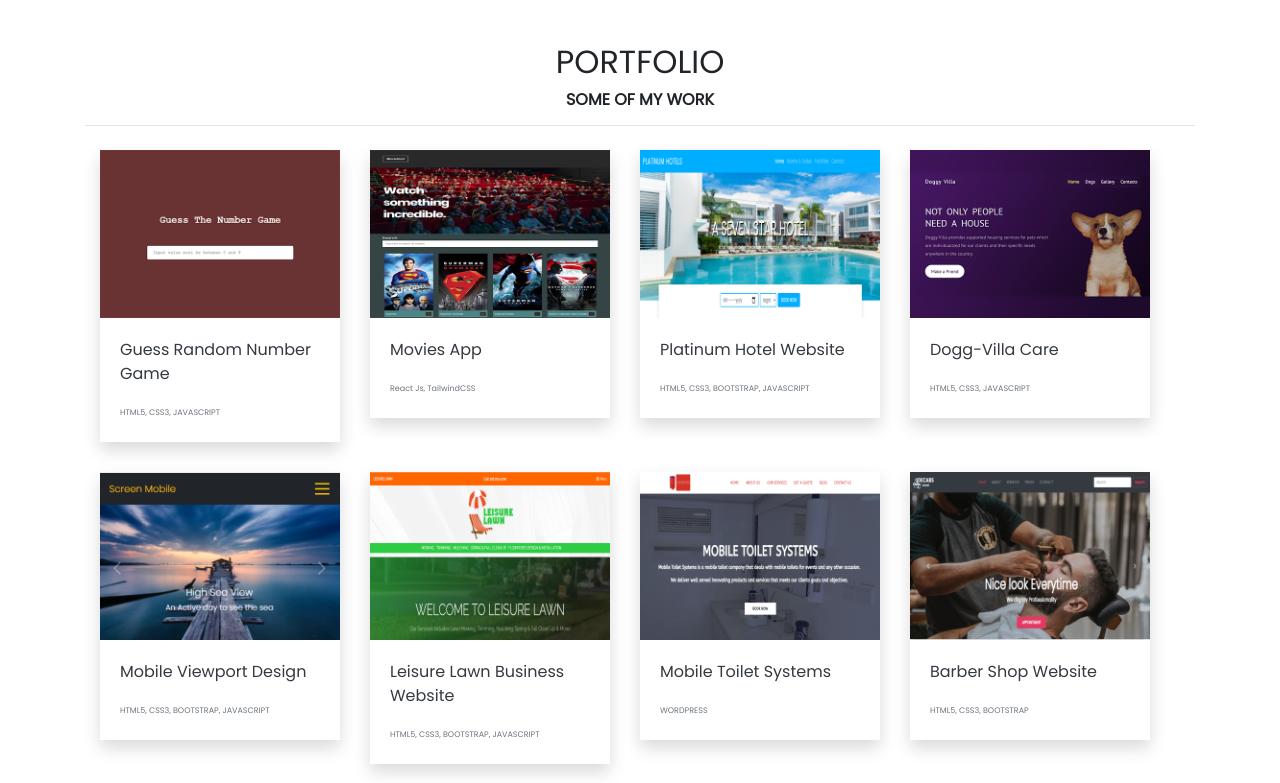
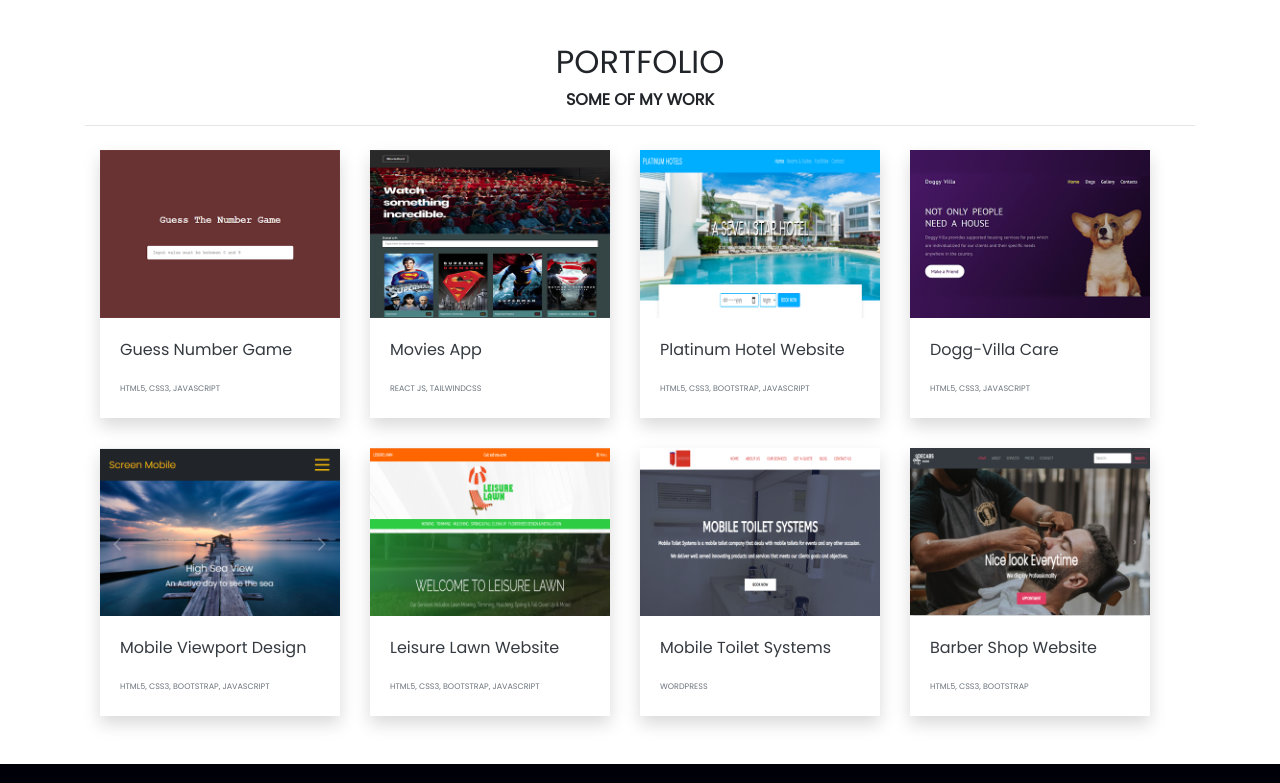
Before and after one commit to paulynson/portfolio, a React (Create React App) app: page / in a window 1280 px wide. Shown: the part 2000-2783 px from the top of the page. Built offline with nearby package versions, Linux system fonts and the light colour scheme.

Commit message:
Fixed portfolio arrangement

```diff
--- a/src/pages/About.js
+++ b/src/pages/About.js
@@ -56,7 +56,7 @@ function About() {
   return (
     <div>
       <section>
-        <div className="bg-light my-5 py-5 px-5">
+        <div className="bg-light my-5 py-5 px-5 gap">
           <div className="row d-flex">
             <div className="container col-lg-4 text-lg-left order-sm-2 order-md-2 order-lg-1">
               <h2
--- a/src/pages/Home.js
+++ b/src/pages/Home.js
@@ -10,7 +10,7 @@ function Home() {
       id: 1,
       link: 'https://randomnumbersgame.netlify.app/',
       pix: require('./images/wk7.png').default,
-      work: 'Guess Random Number Game',
+      work: 'Guess Number Game',
       tools: 'HTML5, CSS3, JAVASCRIPT',
       info: 'Guess the Random Number Game',
     },
@@ -19,7 +19,7 @@ function Home() {
       link: 'https://moviehunts.vercel.app/',
       pix: require('./images/wk8.png').default,
       work: 'Movies App',
-      tools: 'React Js, TailwindCSS',
+      tools: 'REACT JS, TAILWINDCSS',
       info: 'Movies App',
     },
 
@@ -54,7 +54,7 @@ function Home() {
       id: 6,
       link: 'https://leisure-lawn.com',
       pix: require('./images/wk6.PNG').default,
-      work: 'Leisure Lawn Business Website',
+      work: 'Leisure Lawn Website',
       tools: 'HTML5, CSS3, BOOTSTRAP, JAVASCRIPT',
       info: 'Leisure-Lawn Website',
     },
```
Also changed, not shown: 1 other file (tests, documents, lock files or other folders).
